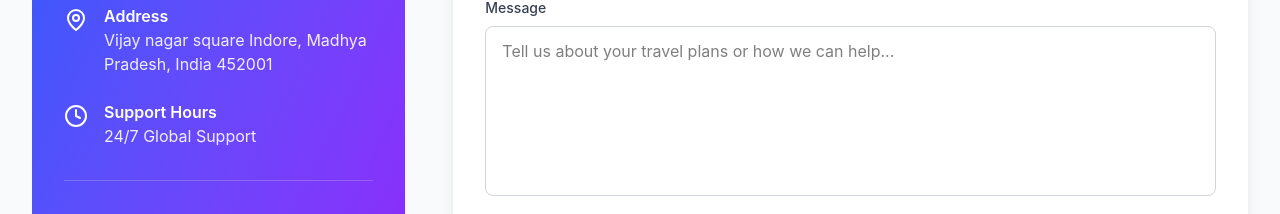
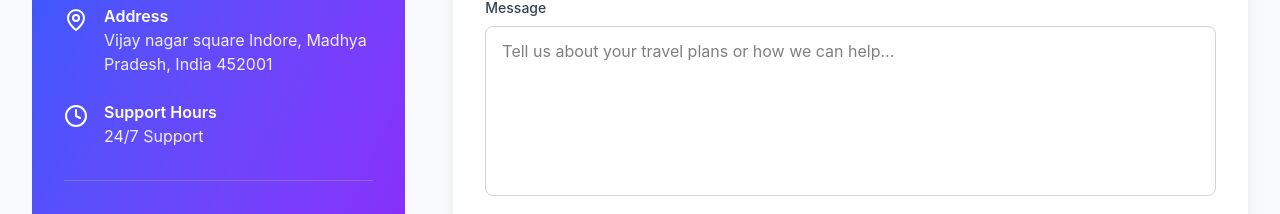
Before and after one commit to chayannigam09/TripWithMe, a React (Vite) app: page / in a window 1280 px wide. Shown: the part 6760-6974 px from the top of the page. Built offline with nearby package versions, Linux system fonts and the light colour scheme.

Commit message:
change in contact

```diff
--- a/src/components/Contact.tsx
+++ b/src/components/Contact.tsx
@@ -71,7 +71,7 @@ const Contact = () => {
                   <Clock className="h-6 w-6 mr-4 mt-1 flex-shrink-0" />
                   <div>
                     <p className="font-semibold">Support Hours</p>
-                    <p className="opacity-90">24/7 Global Support</p>
+                    <p className="opacity-90">24/7 Support</p>
                   </div>
                 </div>
               </div>
```
